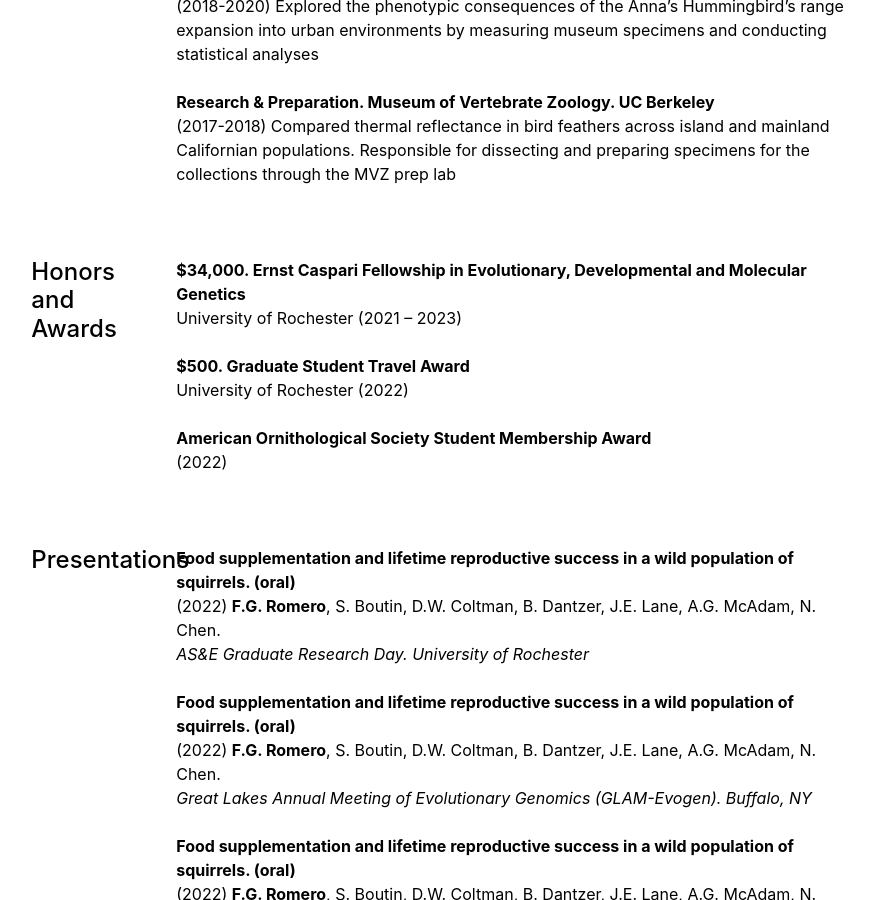
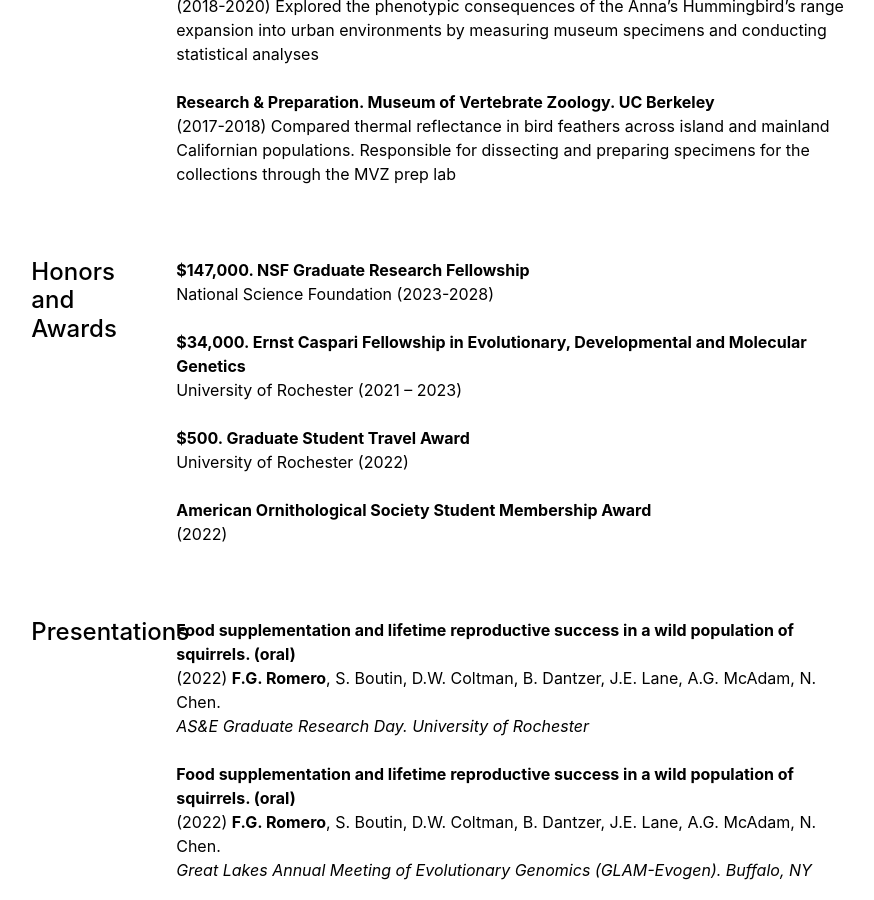
Before and after one commit to faye-romero/faye-romero.github.io, a Jekyll site: the page built from cv.md, in a window 1280 px wide and 900 px high, scrolled down 942 px. Shown: the whole window, without its empty margins (198-1072 px from the left). Built offline with Jekyll 4.4.1, drawn with Linux system fonts in a browser that asks for light colours.

Commit message:
Update honors-awards.yml

```diff
--- a/_data/cv/honors-awards.yml
+++ b/_data/cv/honors-awards.yml
@@ -1,3 +1,6 @@
+- title: '$147,000. NSF Graduate Research Fellowship'
+  description: 'National Science Foundation (2023-2028)'
+
 - title: '$34,000. Ernst Caspari Fellowship in Evolutionary, Developmental and Molecular Genetics'
   description: 'University of Rochester (2021 – 2023)'
 
```
